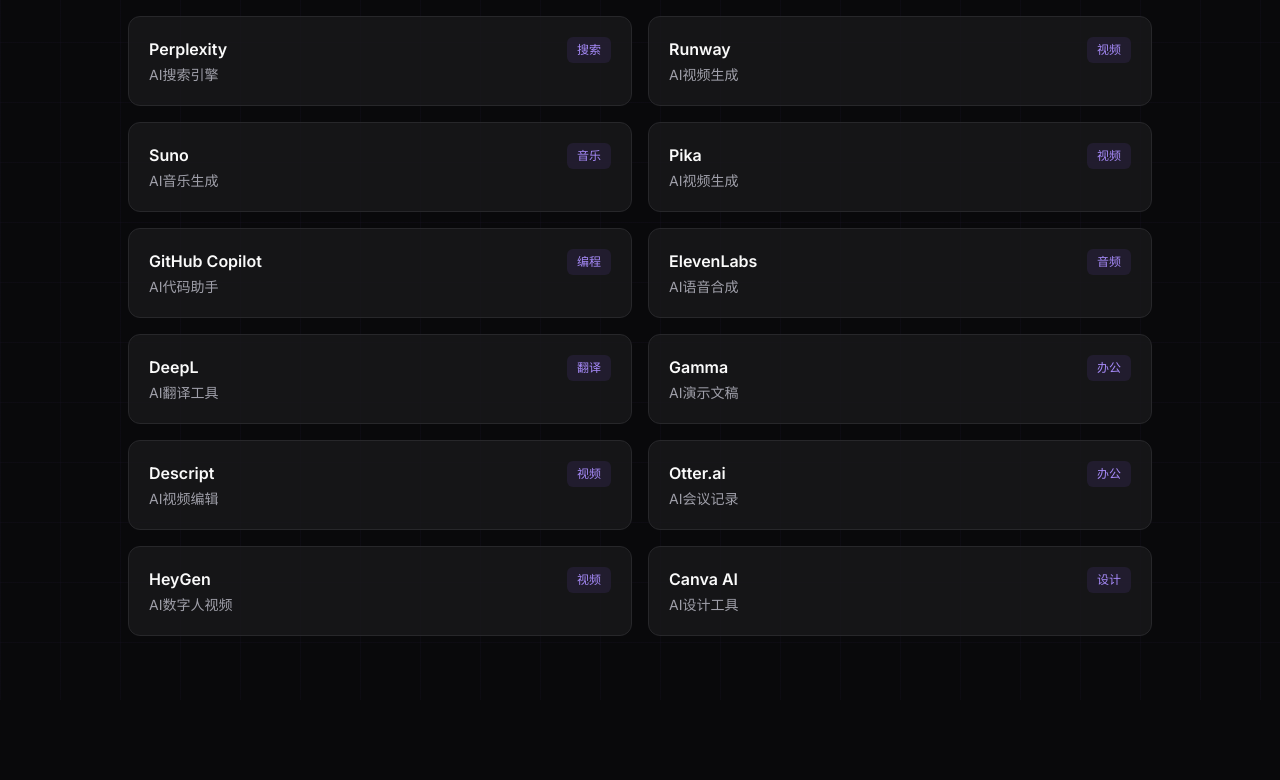
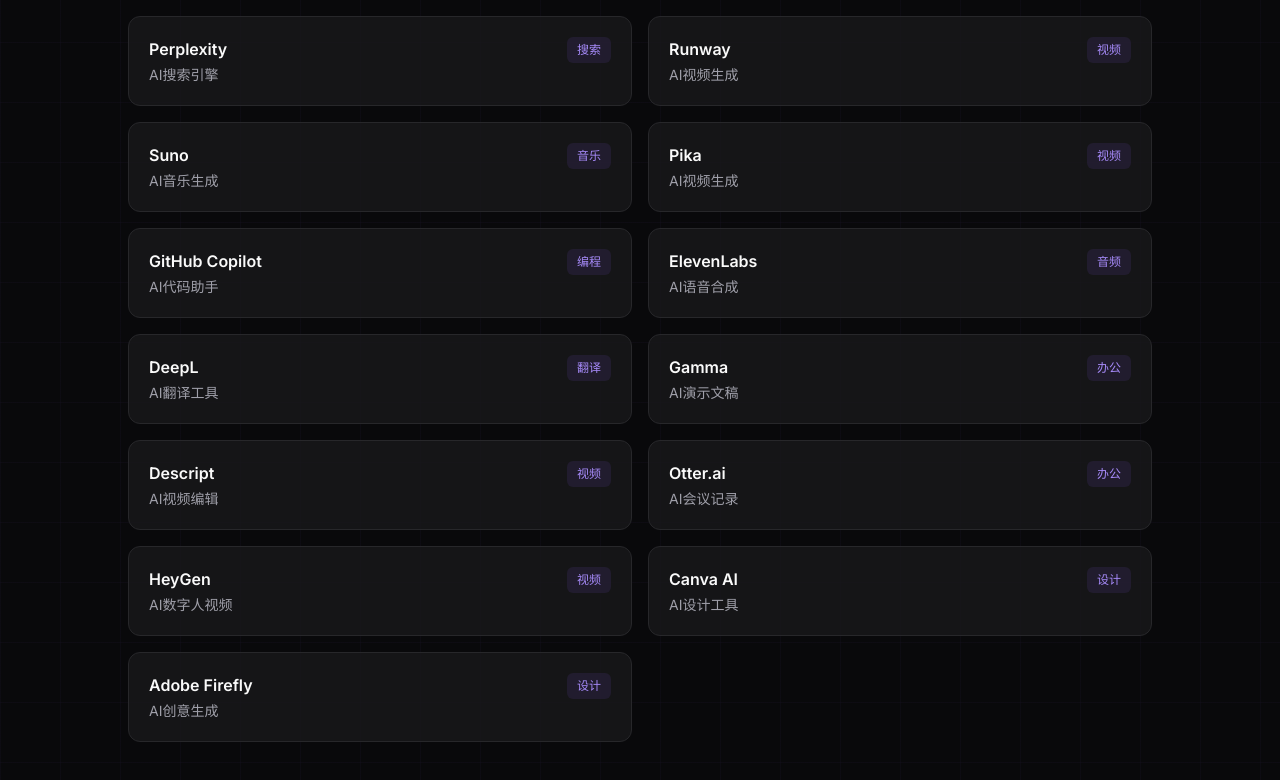
Before and after one commit to uncle-light/deepzd, a Next.js app: page /tools in a window 1280 px wide. Shown: the part 498-1278 px from the top of the page. Before the commit the page ends 1198 px from the top, so only its background shows below. Built offline with nearby package versions, Linux system fonts and the light colour scheme.

Commit message:
feat: 添加Firefly工具

```diff
--- a/src/app/data/tools.ts
+++ b/src/app/data/tools.ts
@@ -125,4 +125,11 @@ export const tools = [
     category: "设计",
     url: "https://canva.com"
   },
+  {
+    slug: "firefly",
+    name: "Adobe Firefly",
+    desc: "AI创意生成",
+    category: "设计",
+    url: "https://firefly.adobe.com"
+  },
 ];
```
